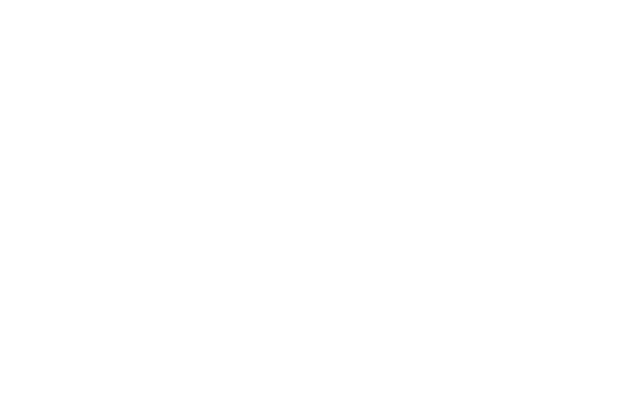
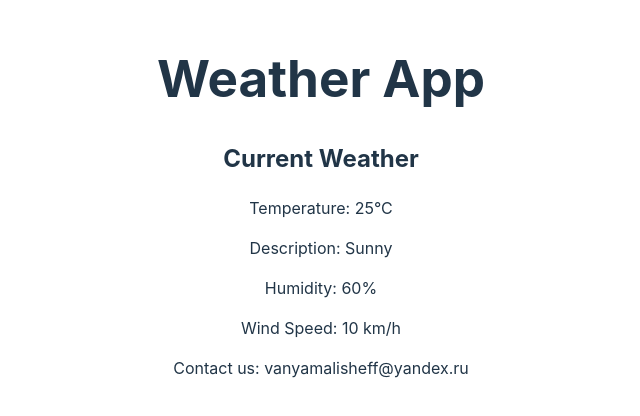
Before and after one commit to IvanchikIvan/WeatherApp, a React (Vite) app: page / in a window 1280 px wide. Shown: the part 194-610 px from the top of the page, without its empty margins (319-959 px from the left). Built offline with nearby package versions, Linux system fonts and the light colour scheme.

Commit message:
Some changes....

```diff
--- a/src/App.tsx
+++ b/src/App.tsx
@@ -1,10 +1,12 @@
 import React from 'react'
 import './App.css'
+import Main from './pages/main/main'
 
 function App() {
 
   return (
     <>
+    <Main/>
     </>
   )
 }
--- a/src/pages/main/main.tsx
+++ b/src/pages/main/main.tsx
@@ -1,6 +1,6 @@
 import React from 'react';
 
-const App: React.FC = () => {
+const Main: React.FC = () => {
   const weatherData = {
     temperature: 25,
     description: 'Sunny',
@@ -29,4 +29,4 @@
   );
 };
 
-export default App;
+export default Main;
```
